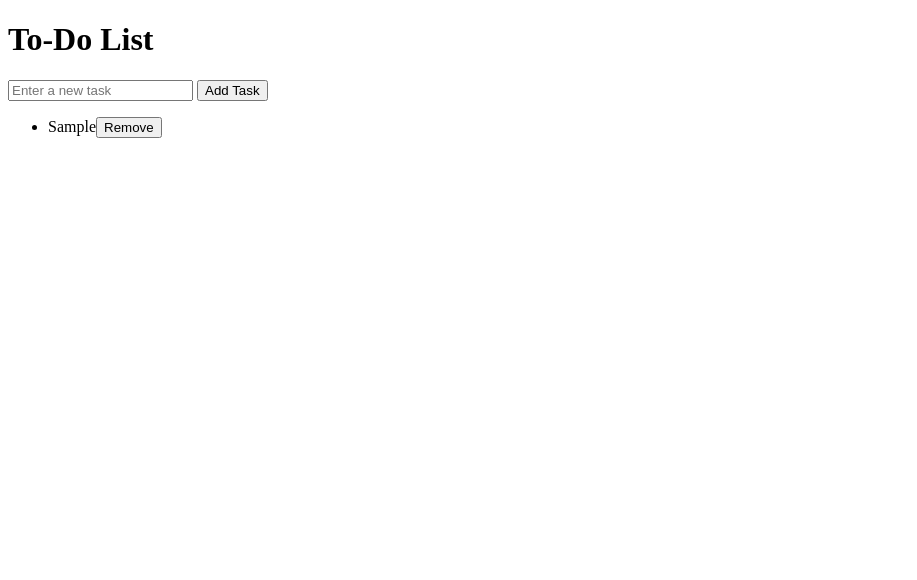
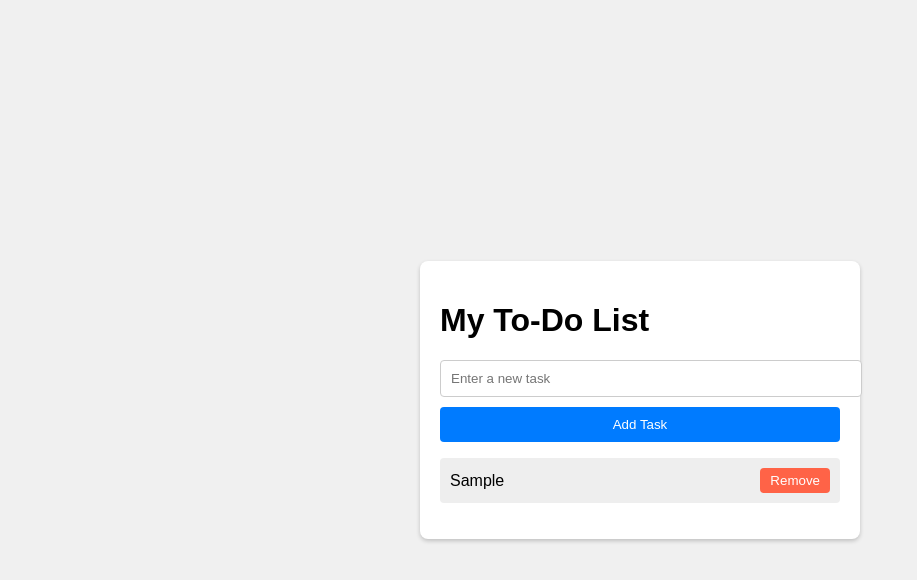
Before and after one commit to Naomi27-byte/dynamic-to-do-list-js, a plain HTML site: page index.html in a window 1280 px wide. Both pictures are taken after typing "Sample" into the empty fields and a click on the button "Add Task". Shown: the whole page, without its empty margins (0-917 px from the left). Drawn offline with Linux system fonts and the light colour scheme.

Commit message:
TO-DO-LIST

```diff
--- a/index.html
+++ b/index.html
@@ -1,15 +1,19 @@
 <!DOCTYPE html>
 <html lang="en">
 <head>
-  <meta charset="UTF-8">
-  <title>To-Do List</title>
+    <meta charset="UTF-8">
+    <title>To-Do List Application</title>
+    <link rel="stylesheet" href="styles.css">
 </head>
 <body>
-  <h1>To-Do List</h1>
-  <input type="text" id="task-input" placeholder="Enter a new task">
-  <button id="add-task-btn">Add Task</button>
-  <ul id="task-list"></ul>
-
-  <script src="script.js"></script>
+    <div id="todo-app">
+        <h1>My To-Do List</h1>
+        <input type="text" id="task-input" placeholder="Enter a new task">
+        <button id="add-task-btn">Add Task</button>
+        <ul id="task-list">
+            <!-- Tasks will be listed here -->
+        </ul>
+    </div>
+    <script src="script.js"></script>
 </body>
 </html>
--- a/script.js
+++ b/script.js
@@ -1,33 +1,52 @@
+// Wait for the DOM to fully load before executing the script
+document.addEventListener('DOMContentLoaded', function() {
+    // Select DOM elements
+    const addButton = document.getElementById('add-task-btn');
     const taskInput = document.getElementById('task-input');
-const addButton = document.getElementById('add-task-btn');
     const taskList = document.getElementById('task-list');
 
+    // Function to add a new task to the list
     function addTask() {
+        // Get the task text from the input field and trim whitespace
         const taskText = taskInput.value.trim();
 
-  if (taskText !== '') {
-    const li = document.createElement('li');
-    li.textContent = taskText;
+        // Check if the task text is not empty
+        if (taskText !== "") {
+            // Create a new list item for the task
+            const listItem = document.createElement('li');
+            listItem.textContent = taskText;
 
+            // Create a remove button for the task
             const removeButton = document.createElement('button');
-    removeButton.textContent = 'Remove';
+            removeButton.textContent = "Remove";
             removeButton.className = 'remove-btn';
 
-    removeButton.onclick = function () {
-      taskList.removeChild(li);
+            // Add click event to remove the task when the button is clicked
+            removeButton.onclick = function() {
+                taskList.removeChild(listItem);
             };
 
-    li.appendChild(removeButton);
-    taskList.appendChild(li);
+            // Append the remove button to the list item
+            listItem.appendChild(removeButton);
 
-    taskInput.value = '';
+            // Append the list item to the task list
+            taskList.appendChild(listItem);
+
+            // Clear the input field
+            taskInput.value = "";
+        } else {
+            // Alert the user if they try to add an empty task
+            alert("Please enter a task!");
         }
     }
 
+    // Add click event to the Add Task button
     addButton.addEventListener('click', addTask);
 
-taskInput.addEventListener('keypress', function (event) {
+    // Add keypress event to the input field to allow adding tasks with Enter key
+    taskInput.addEventListener('keypress', function(event) {
         if (event.key === 'Enter') {
             addTask();
         }
     });
+});
```
Lines whose indentation alone changed are shown as unchanged.
